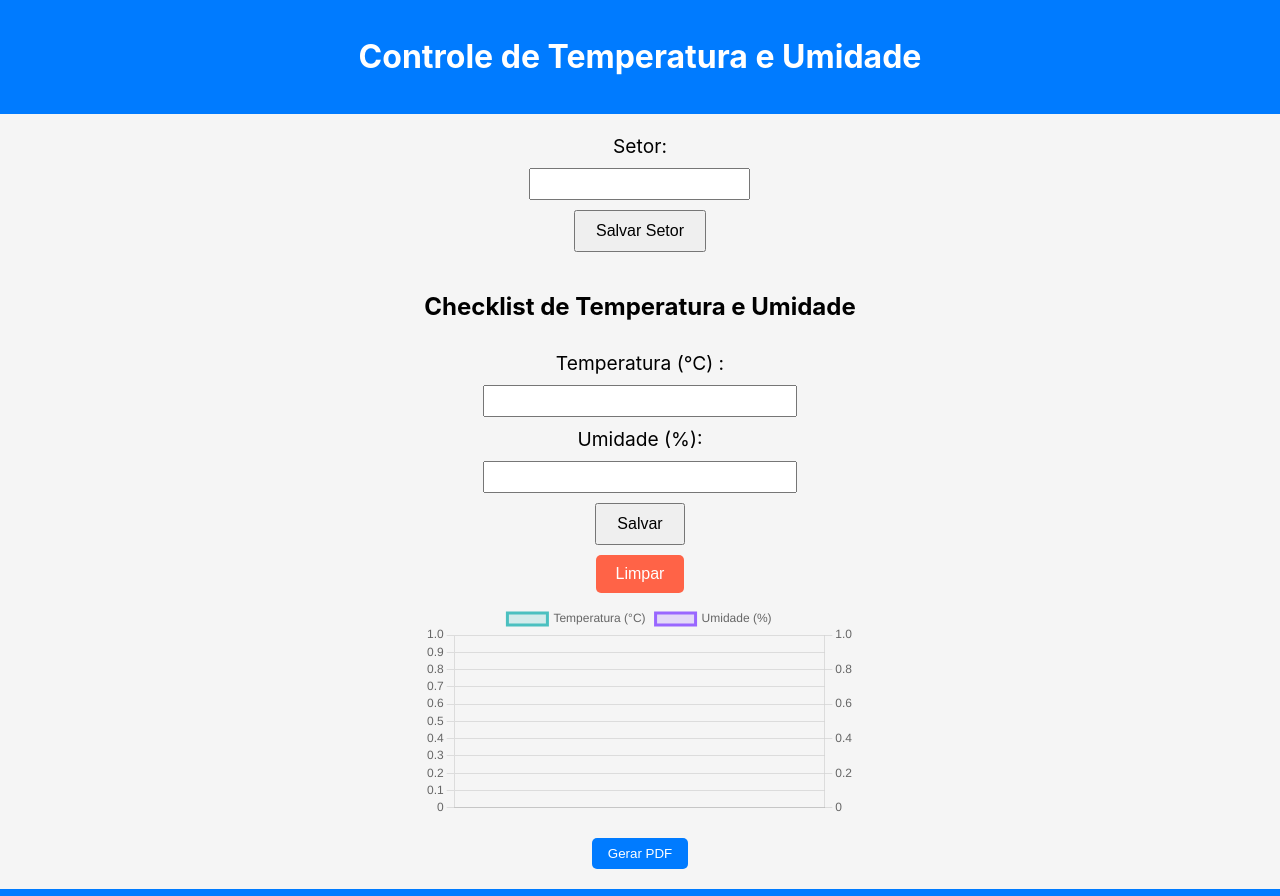
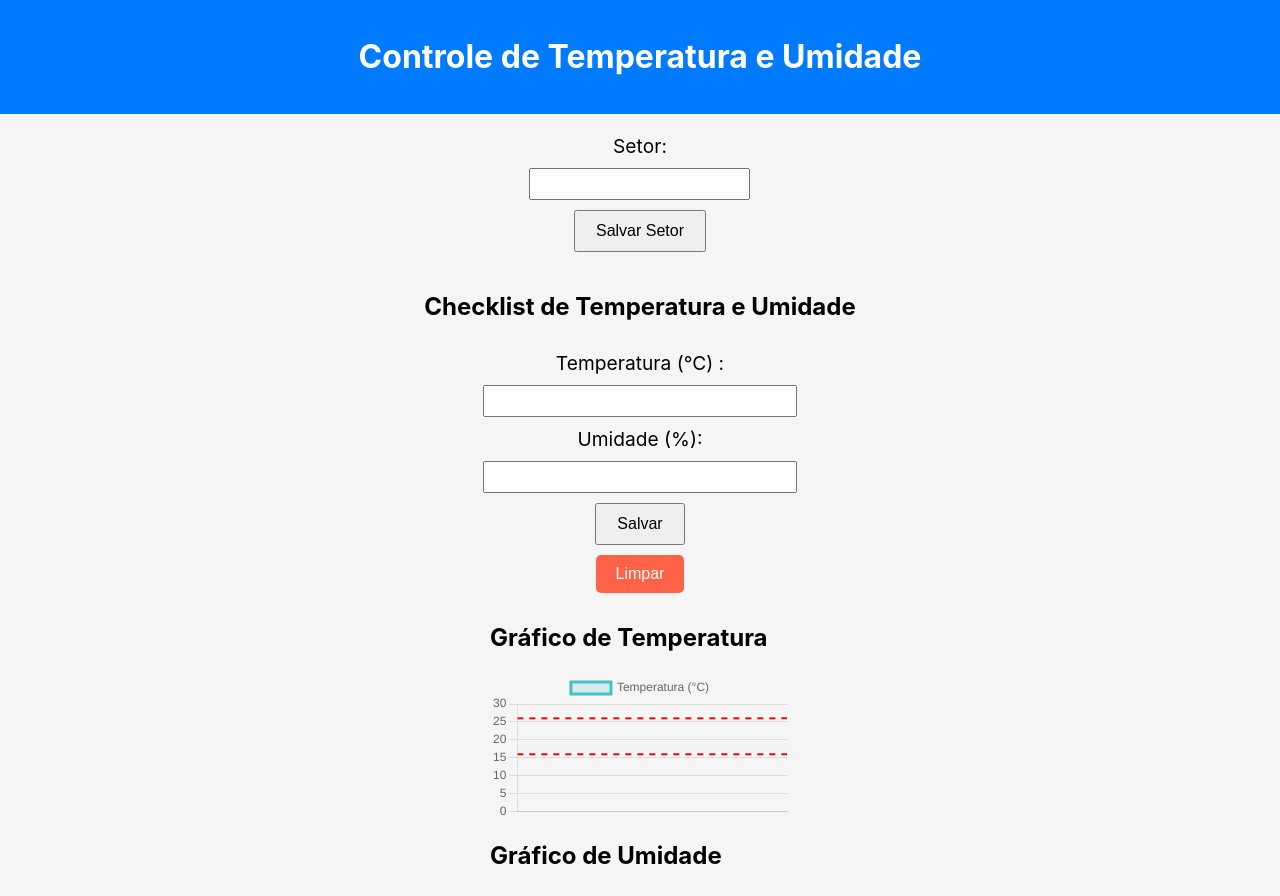
Before and after one commit to polarisid/Chacklist-temp, a React (Create React App) app: page / in a window 1280 px wide. Shown: the top 896 px of the page. Built offline with nearby package versions, Linux system fonts and the light colour scheme.

Commit message:
Feat: adicionado linhas nos graficos

```diff
--- a/package.json
+++ b/package.json
@@ -12,6 +12,7 @@
     "@types/react": "^18.3.3",
     "@types/react-dom": "^18.3.0",
     "chart.js": "^4.4.3",
+    "chartjs-plugin-annotation": "^3.0.1",
     "jspdf": "^2.5.1",
     "jspdf-autotable": "^3.8.2",
     "react": "^18.3.1",
@@ -48,6 +49,7 @@
   },
   "devDependencies": {
     "@types/chart.js": "^2.9.41",
-    "@types/chartjs": "^0.0.31"
+    "@types/chartjs": "^0.0.31",
+    "@types/chartjs-plugin-annotation": "^0.5.5"
   }
 }
--- a/src/App.tsx
+++ b/src/App.tsx
@@ -65,6 +65,7 @@ const AppContainer = styled.div`
   display: flex;
   flex-direction: column;
   min-height: 100vh;
+  overflow-x: hidden;
 `;
 
 const MainContent = styled.main`
--- /dev/null
+++ b/src/chartjs-plugin-annotation.d.ts
@@ -0,0 +1 @@
+declare module "chartjs-plugin-annotation";
--- a/src/components/TemperatureHumidityChart.tsx
+++ b/src/components/TemperatureHumidityChart.tsx
@@ -74,6 +74,88 @@
 
 // export default TemperatureHumidityChart;
 
+// import React from "react";
+// import { Line } from "react-chartjs-2";
+// import {
+//   Chart as ChartJS,
+//   CategoryScale,
+//   LinearScale,
+//   PointElement,
+//   LineElement,
+//   Title,
+//   Tooltip,
+//   Legend,
+//   ChartData,
+//   ChartOptions,
+// } from "chart.js";
+
+// interface DataPoint {
+//   time: string;
+//   temperature: string;
+//   humidity: string;
+// }
+
+// interface TemperatureHumidityChartProps {
+//   dataPoints: DataPoint[];
+// }
+
+// ChartJS.register(
+//   CategoryScale,
+//   LinearScale,
+//   PointElement,
+//   LineElement,
+//   Title,
+//   Tooltip,
+//   Legend
+// );
+
+// const TemperatureHumidityChart: React.FC<TemperatureHumidityChartProps> = ({
+//   dataPoints,
+// }) => {
+//   const chartData: ChartData<"line"> = {
+//     labels: dataPoints.map((dp) => dp.time),
+//     datasets: [
+//       {
+//         label: "Temperatura (°C)",
+//         data: dataPoints.map((dp) => parseFloat(dp.temperature)),
+//         borderColor: "rgba(75, 192, 192, 1)",
+//         backgroundColor: "rgba(75, 192, 192, 0.2)",
+//         yAxisID: "y1",
+//       },
+//       {
+//         label: "Umidade (%)",
+//         data: dataPoints.map((dp) => parseFloat(dp.humidity)),
+//         borderColor: "rgba(153, 102, 255, 1)",
+//         backgroundColor: "rgba(153, 102, 255, 0.2)",
+//         yAxisID: "y2",
+//       },
+//     ],
+//   };
+
+//   const chartOptions: ChartOptions<"line"> = {
+//     responsive: true,
+//     scales: {
+//       y1: {
+//         type: "linear",
+//         display: true,
+//         position: "left",
+//       },
+//       y2: {
+//         type: "linear",
+//         display: true,
+//         position: "right",
+//         grid: {
+//           drawOnChartArea: false,
+//         },
+//       },
+//     },
+//   };
+
+//   return <Line data={chartData} options={chartOptions} />;
+// };
+
+// export default TemperatureHumidityChart;
+
 import React from "react";
 import { Line } from "react-chartjs-2";
 import {
@@ -88,6 +170,7 @@ import {
   ChartData,
   ChartOptions,
 } from "chart.js";
+import annotationPlugin from "chartjs-plugin-annotation";
 
 interface DataPoint {
   time: string;
@@ -106,52 +189,135 @@ ChartJS.register(
   LineElement,
   Title,
   Tooltip,
-  Legend
+  Legend,
+  annotationPlugin
 );
 
 const TemperatureHumidityChart: React.FC<TemperatureHumidityChartProps> = ({
   dataPoints,
 }) => {
-  const chartData: ChartData<"line"> = {
-    labels: dataPoints.map((dp) => dp.time),
-    datasets: [
-      {
-        label: "Temperatura (°C)",
-        data: dataPoints.map((dp) => parseFloat(dp.temperature)),
-        borderColor: "rgba(75, 192, 192, 1)",
-        backgroundColor: "rgba(75, 192, 192, 0.2)",
-        yAxisID: "y1",
-      },
-      {
-        label: "Umidade (%)",
-        data: dataPoints.map((dp) => parseFloat(dp.humidity)),
-        borderColor: "rgba(153, 102, 255, 1)",
-        backgroundColor: "rgba(153, 102, 255, 0.2)",
-        yAxisID: "y2",
-      },
-    ],
-  };
+  const temperatureData = dataPoints.map((dp) => parseFloat(dp.temperature));
+  const humidityData = dataPoints.map((dp) => parseFloat(dp.humidity));
+  const labels = dataPoints.map((dp) => dp.time);
 
-  const chartOptions: ChartOptions<"line"> = {
+  const temperatureChartOptions = {
     responsive: true,
     scales: {
-      y1: {
+      y: {
         type: "linear",
         display: true,
         position: "left",
       },
-      y2: {
-        type: "linear",
-        display: true,
-        position: "right",
-        grid: {
-          drawOnChartArea: false,
+    },
+    plugins: {
+      annotation: {
+        annotations: {
+          lowLimit: {
+            type: "line",
+            yMin: 16,
+            yMax: 16,
+            borderColor: "red",
+            borderWidth: 2,
+            borderDash: [6, 6],
+            label: {
+              content: "Limite Inferior",
+              // enabled: true,
+              position: "start",
+            },
+          },
+          highLimit: {
+            type: "line",
+            yMin: 26,
+            yMax: 26,
+            borderColor: "red",
+            borderWidth: 2,
+            borderDash: [6, 6],
+            label: {
+              content: "Limite Superior",
+              // enabled: true,
+              position: "start",
+            },
+          },
         },
       },
     },
   };
 
-  return <Line data={chartData} options={chartOptions} />;
+  const humidityChartOptions = {
+    responsive: true,
+    scales: {
+      y: {
+        type: "linear",
+        display: true,
+        position: "left",
+      },
+    },
+    plugins: {
+      annotation: {
+        annotations: {
+          lowLimit: {
+            type: "line",
+            yMin: 60,
+            yMax: 60,
+            borderColor: "blue",
+            borderWidth: 2,
+            borderDash: [6, 6],
+            label: {
+              content: "Limite Inferior",
+              // enabled: true,
+              position: "start",
+            },
+          },
+          highLimit: {
+            type: "line",
+            yMin: 85,
+            yMax: 85,
+            borderColor: "blue",
+            borderWidth: 2,
+            borderDash: [6, 6],
+            label: {
+              content: "Limite Superior",
+              // enabled: true,
+              position: "start",
+            },
+          },
+        },
+      },
+    },
+  };
+
+  const temperatureChartData: ChartData<"line"> = {
+    labels,
+    datasets: [
+      {
+        label: "Temperatura (°C)",
+        data: temperatureData,
+        borderColor: "rgba(75, 192, 192, 1)",
+        backgroundColor: "rgba(75, 192, 192, 0.2)",
+      },
+    ],
+  };
+
+  const humidityChartData: ChartData<"line"> = {
+    labels,
+    datasets: [
+      {
+        label: "Umidade (%)",
+        data: humidityData,
+        borderColor: "rgba(153, 102, 255, 1)",
+        backgroundColor: "rgba(153, 102, 255, 0.2)",
+      },
+    ],
+  };
+
+  return (
+    <div>
+      <h2>Gráfico de Temperatura</h2>
+      <Line data={temperatureChartData} options={temperatureChartOptions} />
+      <h2>Gráfico de Umidade</h2>
+      <Line data={humidityChartData} options={humidityChartOptions} />
+    </div>
+  );
 };
 
 export default TemperatureHumidityChart;
--- a/src/utils/pdfGenerator.ts
+++ b/src/utils/pdfGenerator.ts
@@ -66,9 +66,14 @@ import { DataPoint } from "../components/ChecklistForm";
 
 export const generatePDF = (data: DataPoint[], setor: string) => {
   const doc = new jsPDF();
-
+  const timeElapsed = Date.now();
+  const today = new Date(timeElapsed);
   // Adiciona o título do relatório
-  doc.text("Relatório de Temperatura e Umidade", 20, 10);
+  doc.text(
+    "Relatório de Temperatura e Umidade " + today.toLocaleDateString(),
+    20,
+    10
+  );
 
   // Adiciona o nome do setor
   doc.text(`Setor: ${setor}`, 20, 20);
```
Also changed, not shown: 1 other file (tests, documents, lock files or other folders).
